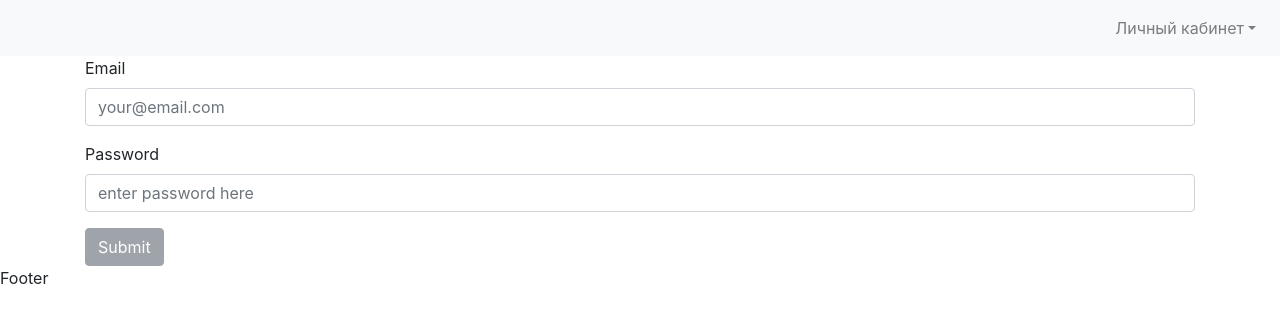
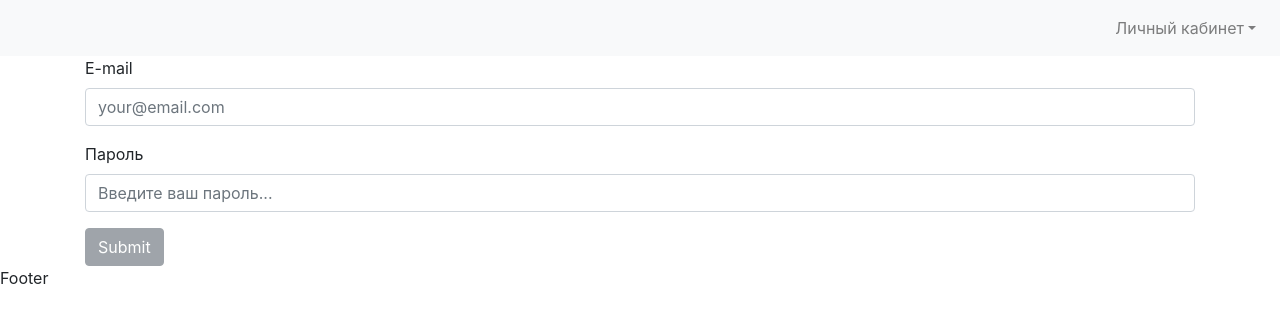
Before and after one commit to wasya243/webCourseWorkCopy, a React (Create React App) app: page /log-in in a window 1280 px wide. Shown: the top 322 px of the page. Built offline with nearby package versions, Linux system fonts and the light colour scheme.

Commit message:
Rename fields on LogIn form.

```diff
--- a/src/components/LogIn.jsx
+++ b/src/components/LogIn.jsx
@@ -58,7 +58,7 @@ export default class Login extends Component {
             <Container>
                 <Form onSubmit={this.handleSubmit}>
                     <FormGroup>
-                        <Label for="exampleEmail">Email</Label>
+                        <Label for="exampleEmail">E-mail</Label>
                         <Input
                             valid={email.className === 'has-success'}
                             invalid={email.className === 'has-danger'}
@@ -73,13 +73,13 @@ export default class Login extends Component {
                         </FormFeedback>
                     </FormGroup>
                     <FormGroup>
-                        <Label for="examplePassword">Password</Label>
+                        <Label for="examplePassword">Пароль</Label>
                         <Input
                             valid={password.className === 'has-success'}
                             invalid={password.className === 'has-danger'}
                             type="password"
                             name="password"
-                            placeholder="enter password here"
+                            placeholder="Введите ваш пароль..."
                             onChange={this.handleChange}
                             value={this.state.password}
                         />
```
